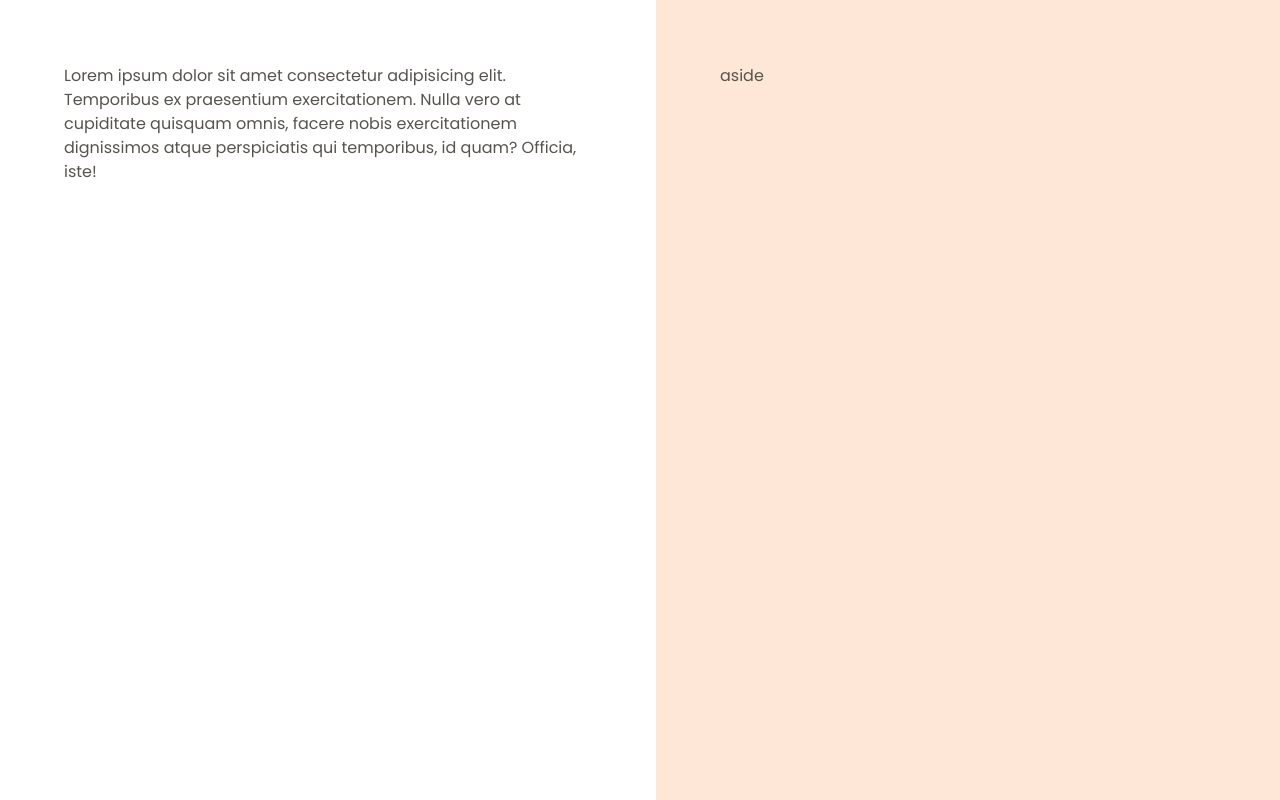
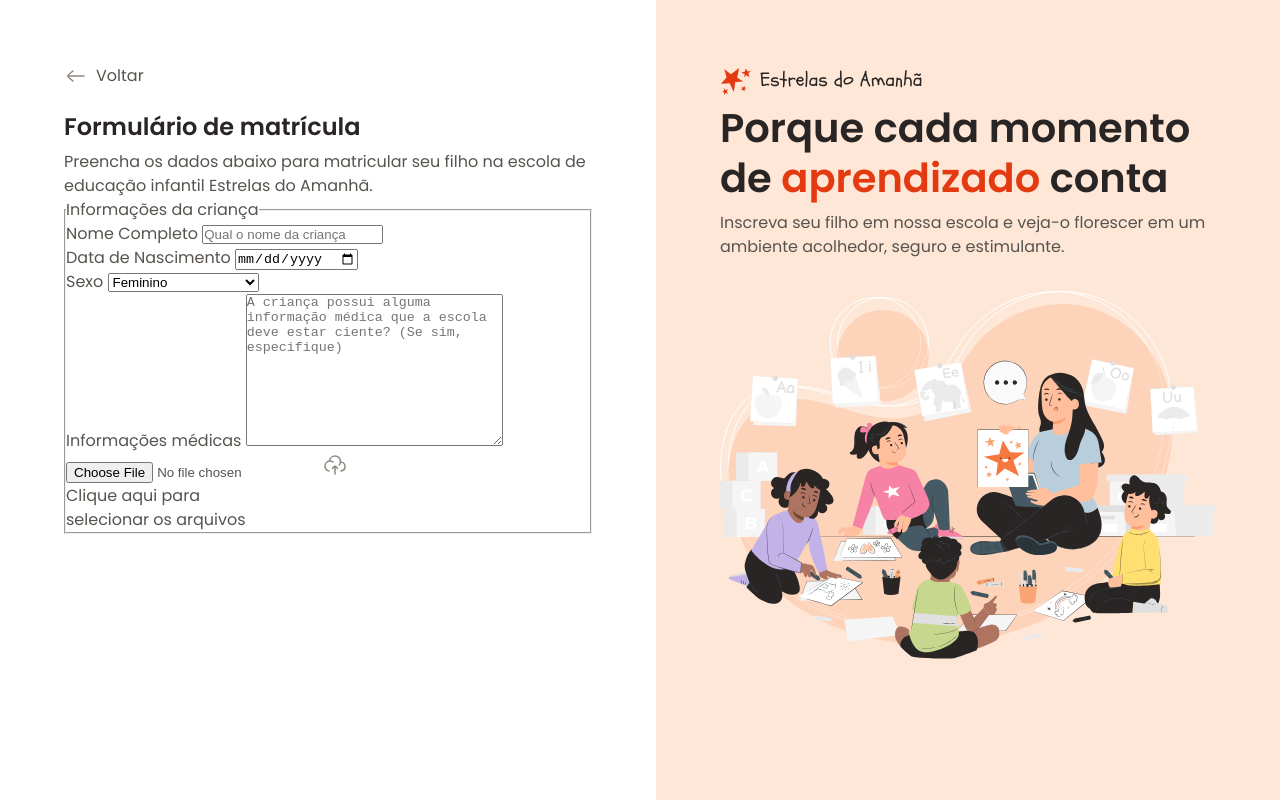
Before and after one commit to AllifBrun/Formulario-de-Matricula, a plain HTML site: page index.html in a window 1280 px wide. Drawn offline with Linux system fonts and the light colour scheme.

Commit message:
Iniciando o formulário

```diff
--- a/index.html
+++ b/index.html
@@ -1,27 +1,92 @@
 <!DOCTYPE html>
 <html lang="pt-BR">
+
 <head>
     <meta charset="UTF-8">
     <meta name="viewport" content="width=device-width, initial-scale=1.0">
     <title>Estrelas do Amanhã</title>
     <link rel="stylesheet" href="styles/index.css">
     <link rel="preconnect" href="https://fonts.googleapis.com">
-<link rel="preconnect" href="https://fonts.gstatic.com" crossorigin>
-<link href="https://fonts.googleapis.com/css2?family=Poppins:ital,wght@0,100;0,200;0,300;0,400;0,500;0,600;0,700;0,800;0,900;1,100;1,200;1,300;1,400;1,500;1,600;1,700;1,800;1,900&display=swap" rel="stylesheet">
+    <link rel="preconnect" href="https://fonts.gstatic.com" crossorigin>
+    <link
+        href="https://fonts.googleapis.com/css2?family=Poppins:ital,wght@0,100;0,200;0,300;0,400;0,500;0,600;0,700;0,800;0,900;1,100;1,200;1,300;1,400;1,500;1,600;1,700;1,800;1,900&display=swap"
+        rel="stylesheet">
 </head>
+
 <body>
 
     <div id="app">
         <main>
             <div class="main-container">
-                Lorem ipsum dolor sit amet consectetur adipisicing elit. Temporibus ex praesentium exercitationem. Nulla vero at cupiditate quisquam omnis, facere nobis exercitationem dignissimos atque perspiciatis qui temporibus, id quam? Officia, iste!
+                <div class="back">
+                    <img src="assets/icons/arrow-left-02.svg" alt="">
+                    <span>Voltar</span>
+                </div>
+                <h1>Formulário de matrícula</h1>
+                <p>Preencha os dados abaixo para matricular seu filho na escola de educação infantil Estrelas do Amanhã.
+                </p>
+
+                <form enctype="multipart/form-data" method="post">
+                    <fieldset>
+                        <legend class="child-info">Informações da criança</legend>
+
+                        <div class="input-wrapper">
+                            <label for="fullname">Nome Completo</label>
+                            <input id="fullname" name="fullname" type="text" placeholder="Qual o nome da criança">
+
+                        </div>
+
+                        <div class="input-wrapper">
+                            <label for="birth">Data de Nascimento</label>
+                            <input
+                            name="birth"
+                            lang="pt-BR"
+                            id="birth"
+                            type="date">
+
+                        </div>
+
+                        <div class="select-wrapper">
+                            <label for="gender">Sexo</label>
+                            <select name="gender" id="gender" name="gender">
+                                <option value="female">Feminino</option>
+                                <option value="male">Masculino</option>
+                                <option value="na">Prefiro não responder</option>
+                            </select>
+                        </div>
+
+                        <div class="textarea-wrapper">
+                            <label for="medical-info">Informações médicas</label>
+                            <textarea name="medical-info" id="medical-info"
+                            cols="30" rows="10" placeholder="A criança possui alguma informação médica que a escola deve estar ciente? (Se sim, especifique)"></textarea>
+                        </div>
+
+                        <div class="droparea-wrapper">
+                            <input type="file" id="birth-file" name="birth-file">
+                            <img src="assets/icons/cloud-upload.svg" alt="">
+                            <p>Clique aqui para <br>
+                            selecionar os arquivos</p>
+                        </div>
+                    </fieldset>
+                </form>
             </div>
         </main>
 
 
         <aside>
             <div class="aside-container">
-                aside
+
+                <header>
+                    <img src="assets/icons/Frame 48095956.svg" alt="Logo Estrelas do Amanhã">
+                    <h2>Porque cada momento de
+                        <span>aprendizado</span>
+                        conta
+                    </h2>
+                    <p>Inscreva seu filho em nossa escola e veja-o florescer em um ambiente acolhedor, seguro e
+                        estimulante.</p>
+                </header>
+
+                <img src="assets/Illustration.svg" alt="Ilustração de uma professora com crianças prestando atenção">
             </div>
         </aside>
 
@@ -30,4 +95,5 @@
     </div>
 
 </body>
+
 </html>
```
